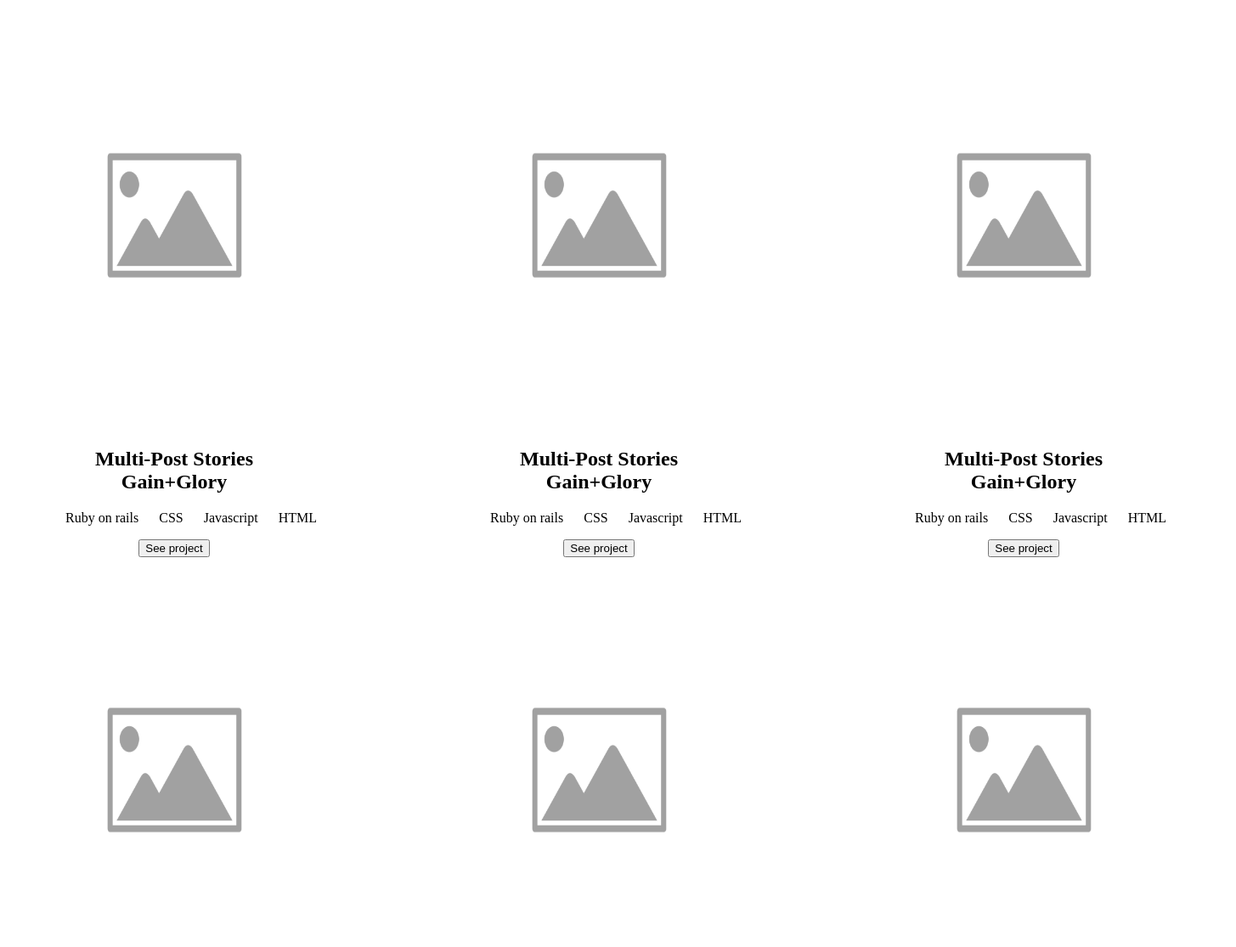
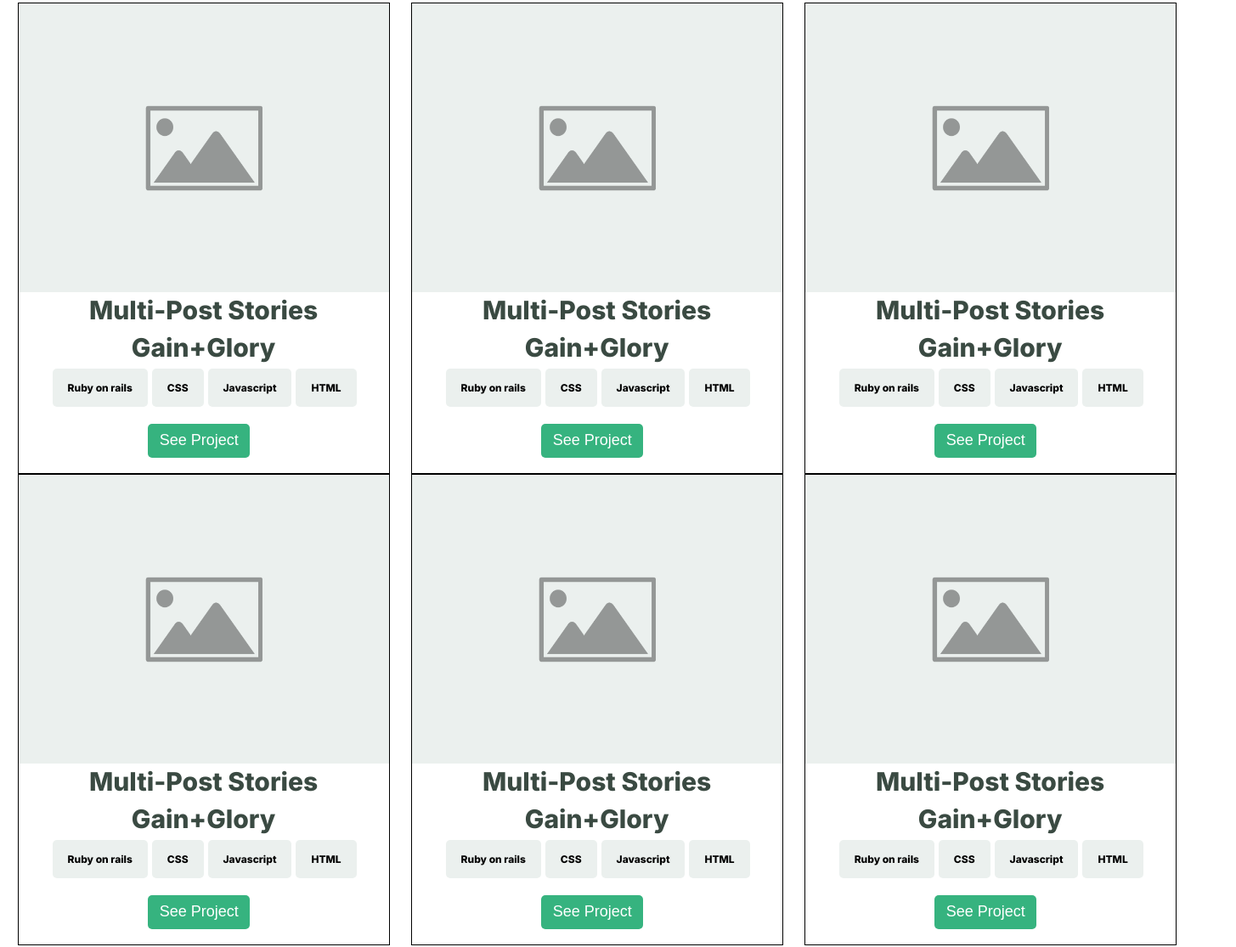
Before and after one commit to harshi0102/Portfolio-Microverse-project, a website: page index.html in a window 1280 px wide. Shown: the part 618-1733 px from the top of the page at 85% size, 1455 px wide, since content can reach past the window. Drawn offline with Linux system fonts and the light colour scheme.

Commit message:
Update with the about section content in index.html

```diff
--- a/index.html
+++ b/index.html
@@ -85,7 +85,7 @@
 
           </ul>
         </div>
-          <button>See project</button>
+          <button id="see-project">See Project</button> <br><br>
       </div>
     </div>
 
@@ -102,7 +102,7 @@
 
           </ul>
         </div>
-          <button>See project</button>
+          <button id="see-project">See Project</button>
       </div>
     </div>
 
@@ -120,7 +120,7 @@
             <li>HTML</li>
           </ul>
         </div>
-          <button>See project</button>
+          <button id="see-project">See Project</button>
       </div>
     </div>
     </div>
@@ -139,7 +139,7 @@
 
         </ul>
       </div>
-        <button>See project</button>
+        <button id="see-project">See Project</button> <br><br>
     </div>
   </div>
 
@@ -156,7 +156,7 @@
 
         </ul>
       </div>
-        <button>See project</button>
+        <button id="see-project">See Project</button>
     </div>
   </div>
 
@@ -174,10 +174,22 @@
 
         </ul>
       </div>
-        <button>See project</button>
+        <button id="see-project">See Project</button>
     </div>
   </div>
 </div>
+
+<section class="aboutme">
+  <div class="head1">
+    <h2>About Me</h2>
+    <br>
+    <p>I can help you build a product , feature or website Look through some of my work and <br>experience! If you like what you see and have a project you need coded, don’t <br>hestiate to contact me.</p>
+    <br>
+    <button class="resume">Get My Resume</button>
+  </div>
+  <br>
+
+</section>
     <script src="script.js">
 
 </body>
--- a/style.css
+++ b/style.css
@@ -220,39 +220,128 @@ p {
 .card-container{
   display:flex;
   flex-direction:row;
-  align-items: center;
-  justify-content:start;
-  margin-left:-53px;
+margin-left:1%;
+
 }
 .card1{
   flex:33.33%;
+  border-style:solid;
+  border-color:black;
+  border-width:1px;
+  margin-right:2%;
 
 }
 .card2{
   flex:33.33%;
+  border-style:solid;
+  border-color:black;
+  border-width:1px;
+  margin-right:2%;
 
 }
 .card3{
   flex:33.33%;
+  border-style:solid;
+  border-color:black;
+  border-width:1px;
+  margin-right:2%;
 }
 .card4{
   flex:33.33%;
+  border-style:solid;
+  border-color:black;
+  border-width:1px;
+  margin-right:2%;
 
 }
 .card5{
   flex:33.33%;
+  border-style:solid;
+  border-color:black;
+  border-width:1px;
+  margin-right:2%;
 }
 .card6{
   flex:33.33%;
+  border-style:solid;
+  border-color:black;
+  border-width:1px;
+  margin-right:2%;
 }
 .imagebox{
-  width:500px;
-  height:500px;
+  width:436px;
+  height:340px;
+  background-color: #ebf0ee;
 }
-.title{
+.imagebox>img{
+  border:1px solid #ebf0ee;
+  justify-content: center;
+}
+.title .head ul li {
   text-align:center;
+  border-right: 8px;
+  border-left:8px;
+  border-color:black;
+  border:1px solid black;
+
+
+}
+.head{
+  color:#3a4a42;
+  font-family: Inter, sans-serif;
+    font-style: normal;
+    font-weight: bold;
+    font-size: 30px;
+    line-height: 44px;
+    padding-top: 15px;
+    margin-top:-20px;
+ text-align:center;
 }
 
-.languagedetail ul li{
-  display:inline;
+.languageinfo{
+  display:grid;
+  grid-template-columns: auto auto auto auto;
+  grid-gap:5px;
+  margin-top: -22px;
+    margin-bottom: 5px;
+    margin-right: 38px;
+
 }
+.languageinfo>li {
+  background-color: #ebf0ee;
+    border: none;
+    padding: 5px;
+    padding-top: 15px;
+    padding-bottom: 15px;
+    text-align: center;
+    border-radius: 5px;
+    font-size: 12px;
+    font-weight: 600;
+    font-family: Inter, sans-serif;
+    list-style-type: none;
+}
+.languageinfo ul li{
+  list-style-type: none;
+}
+#see-project{
+  background-color: #36b37f;
+  border-radius:5px;
+  border:none;
+  color:white;
+  font-size:18px;
+  margin-top:15px;
+  width:120px;
+  height:40px;
+margin-left:35%;
+cursor: pointer;
+}
+#see-project button{
+text-align: center;
+cursor: pointer;
+}
+
+#see-project>button:hover{
+  width:300px;
+  background-color:#36b37f;
+  box-shadow:0 1px 1px 0 #a1e9cb, 0 6px 20px 0 #a1e9cb;
+}
```
